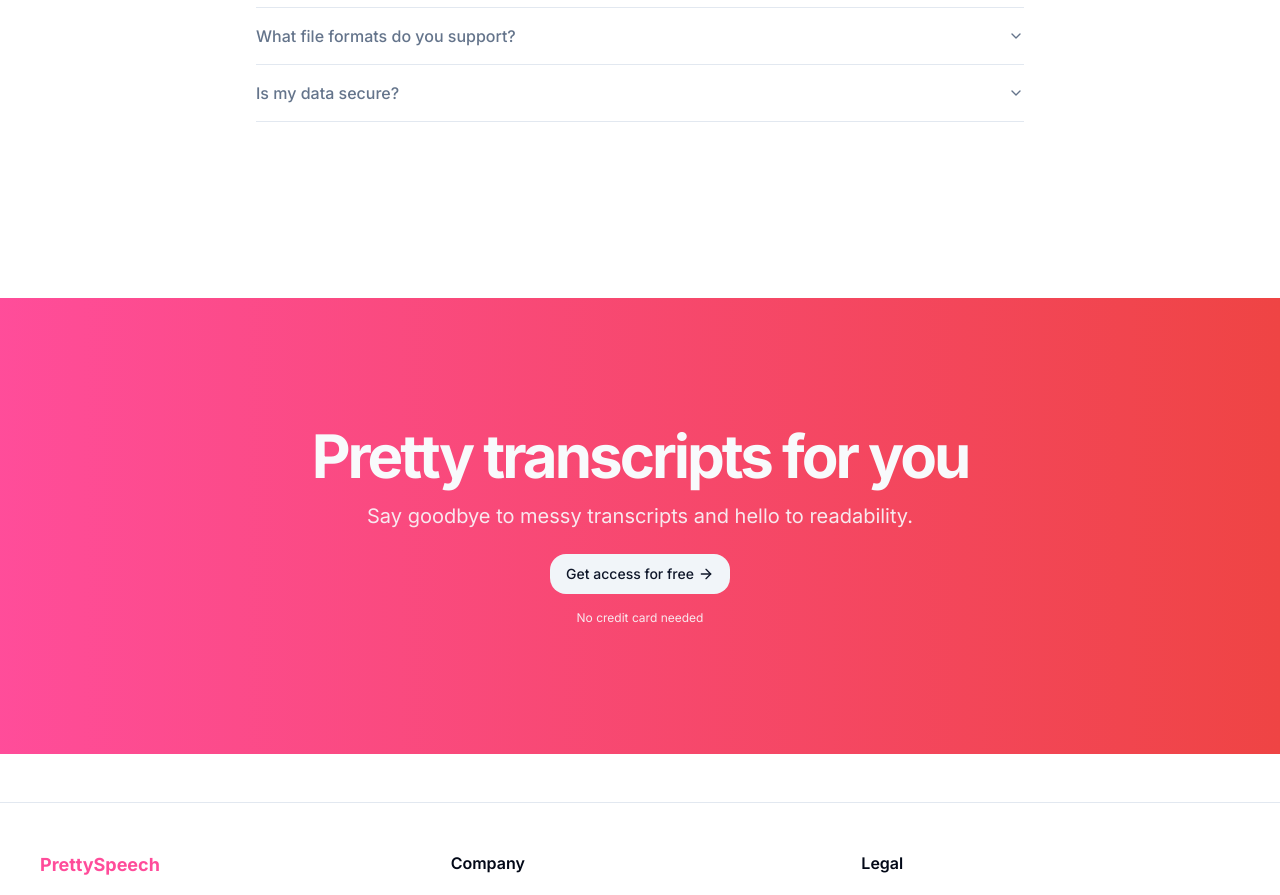
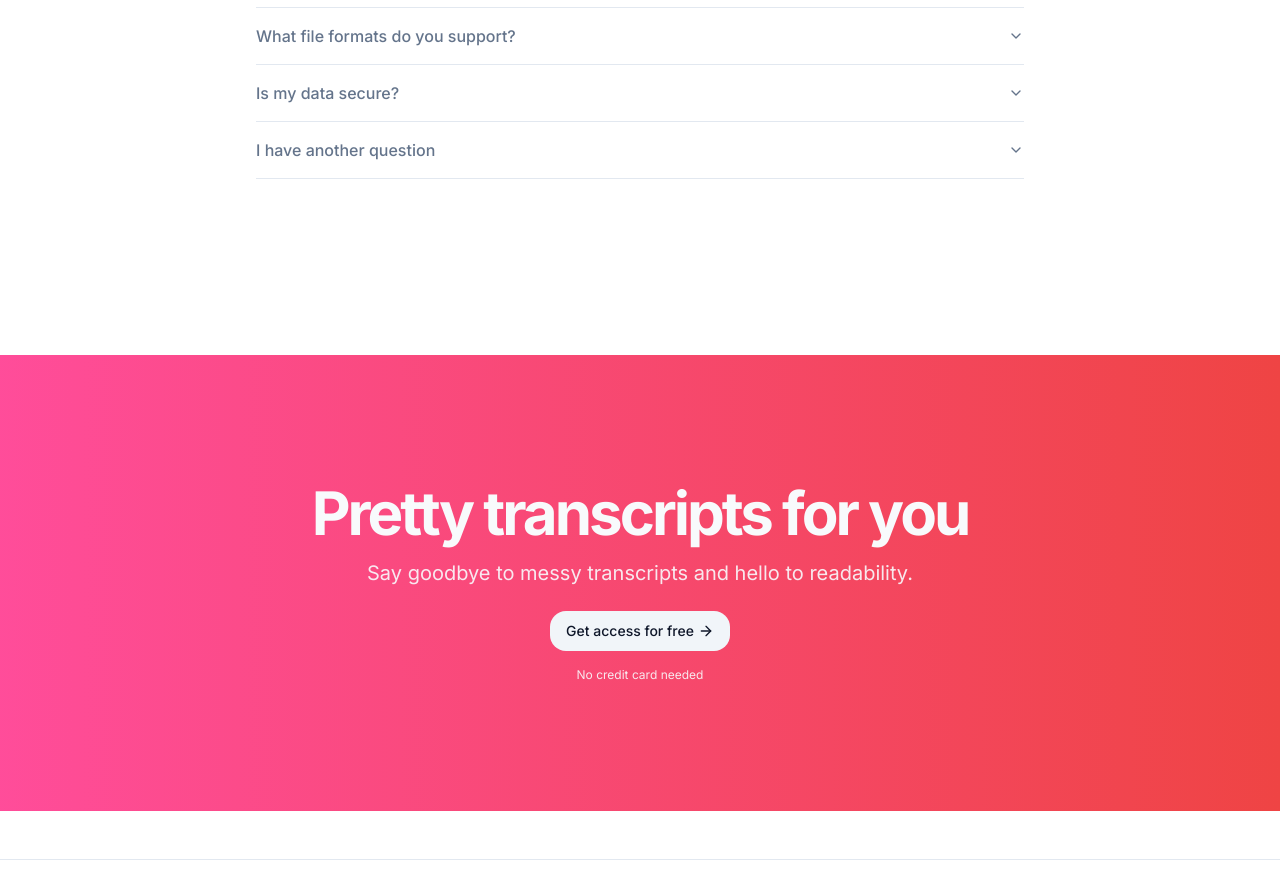
Before and after one commit to mazeincoding/VoxScribe-AI, a Next.js app: page / in a window 1280 px wide. Shown: the part 3480-4375 px from the top of the page. Built offline with nearby package versions, Linux system fonts and the light colour scheme; no server answers.

Commit message:
Added item to FAQ
- "I have another question"

```diff
--- a/src/components/landing/faq.tsx
+++ b/src/components/landing/faq.tsx
@@ -1,4 +1,5 @@
 import React from "react";
+import Link from "next/link";
 import {
   Accordion,
   AccordionContent,
@@ -8,7 +9,7 @@ import {
 
 interface FAQ {
   question: string;
-  answer: string;
+  answer: React.ReactNode;
 }
 
 const faqs: FAQ[] = [
@@ -26,6 +27,14 @@ const faqs: FAQ[] = [
     question: "Is my data secure?",
     answer:
       "Yes, we take data security very seriously. All uploads and transcripts are encrypted, and we adhere to strict privacy policies to protect your information.",
+  },
+  {
+    question: "I have another question",
+    answer: (
+      <>
+        You can reach out to us <Link href="/contact">here</Link>.
+      </>
+    ),
   },
 ];
 
```
